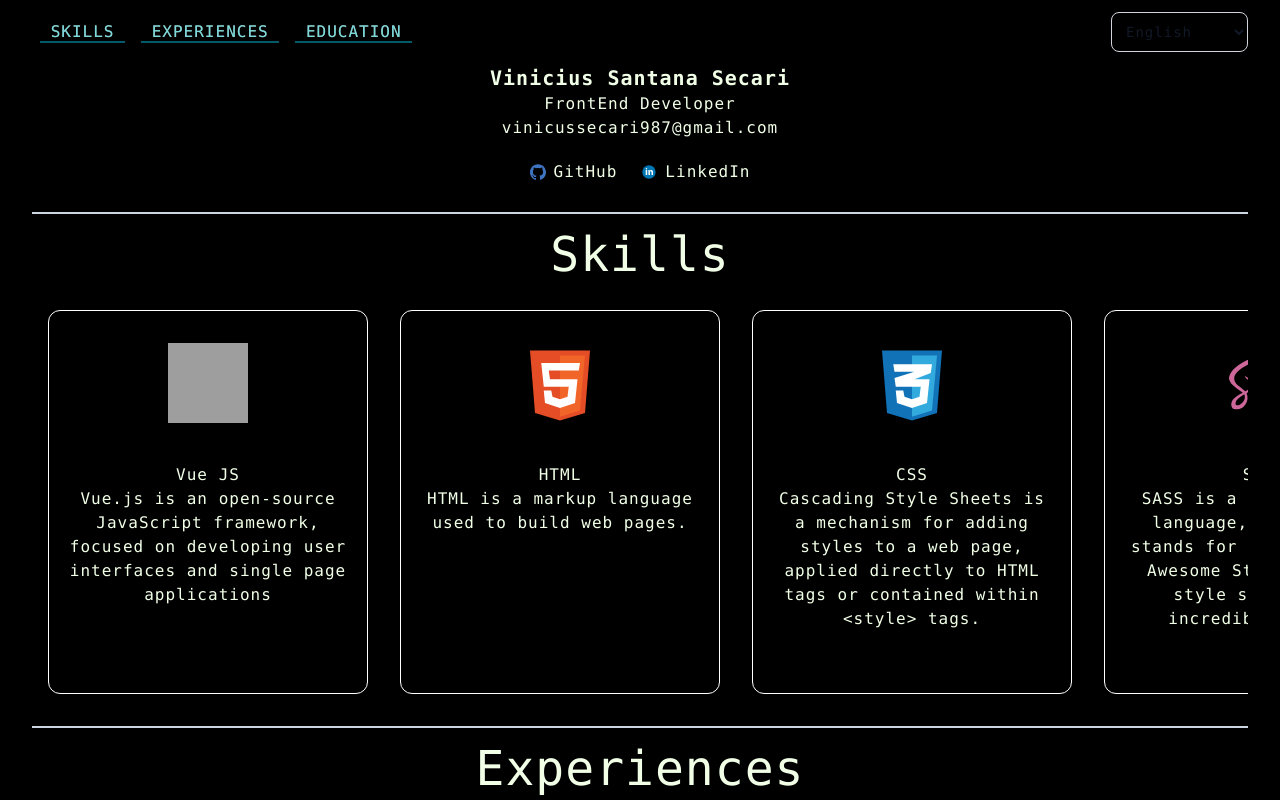
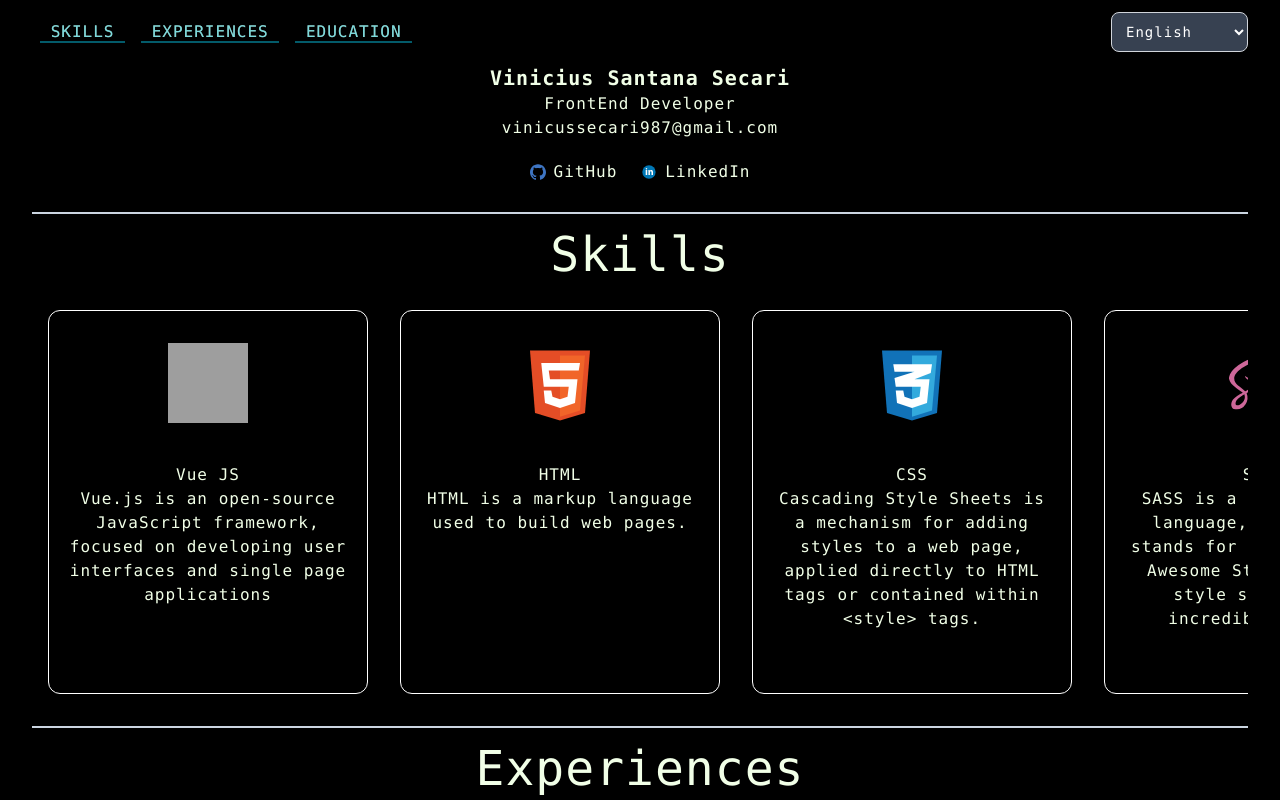
Before and after one commit to viniciussecari/portifolio, a Vue app: page / in a window 1280 px wide. Shown: the top 800 px of the page. Built offline with nearby package versions, Linux system fonts and the light colour scheme; grey boxes are pictures that could not be loaded.

Commit message:
:lipstick: Fix language color when theme is light

```diff
--- a/src/style.css
+++ b/src/style.css
@@ -22,7 +22,7 @@
 
 @layer components {
   .select__countries {
-    @apply bg-transparent border border-gray-300 text-gray-900 text-sm rounded-lg focus:ring-blue-500 focus:border-blue-500 block w-full p-2.5 dark:bg-gray-700 dark:border-gray-600 dark:placeholder-gray-400 dark:text-white dark:focus:ring-blue-500 dark:focus:border-blue-500;
+    @apply border border-gray-300 text-sm rounded-lg focus:ring-blue-500 focus:border-blue-500 block w-full p-2.5 bg-gray-700 placeholder-gray-400 text-white focus:ring-blue-500;
   }
 }
 
```
